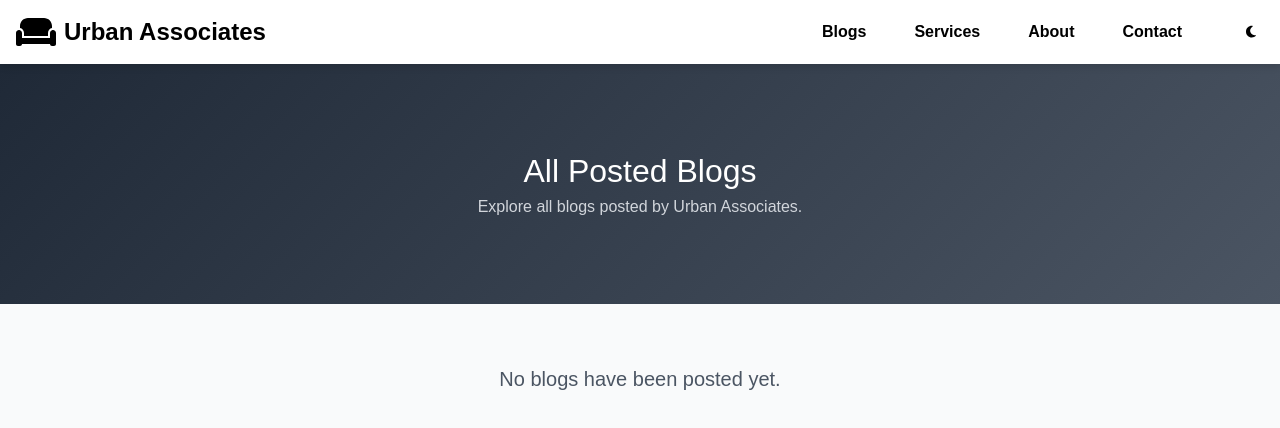
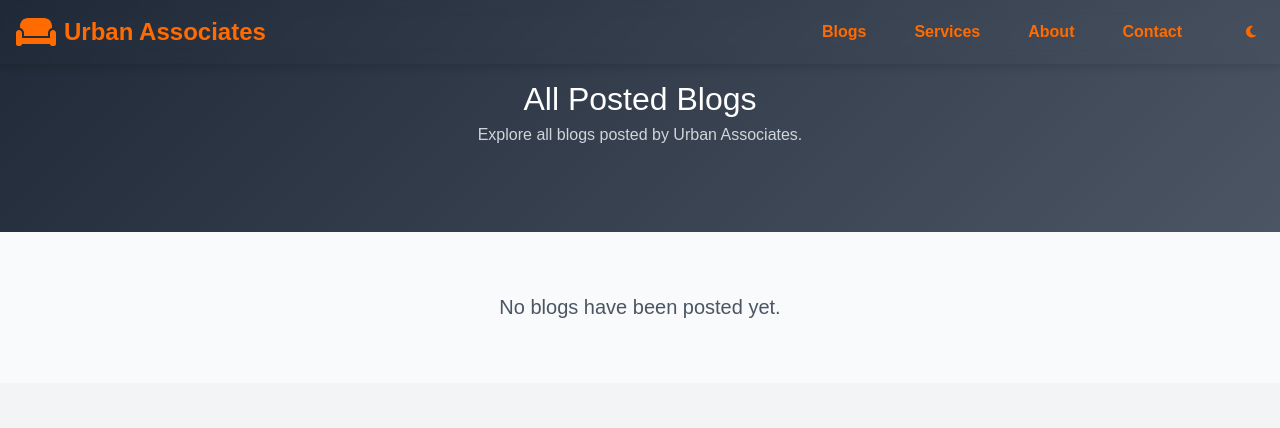
Before and after one commit to sumanthmahi/UA, a React (Vite) app: page /blogs in a window 1280 px wide. Shown: the top 428 px of the page. Built offline with nearby package versions, Linux system fonts and the light colour scheme.

Commit message:
Add files via upload

```diff
--- a/public/index.html
+++ b/public/index.html
@@ -1,3 +1,77 @@
+<!DOCTYPE html>
+<html lang="en">
+
 <head>
-  <link href="https://fonts.googleapis.com/css2?family=Montserrat:wght@300;400;500;600;700&display=swap" rel="stylesheet">
-</head>
+  <meta charset="UTF-8">
+  <meta name="viewport" content="width=device-width, initial-scale=1.0">
+  <title>Urban Associates</title>
+  <!-- Font Awesome -->
+  <link rel="stylesheet" href="https://cdnjs.cloudflare.com/ajax/libs/font-awesome/6.0.0/css/all.min.css">
+  <!-- Google Fonts -->
+  <link href="https://fonts.googleapis.com/css2?family=Montserrat:wght@300;400;500;600;700&display=swap"
+    rel="stylesheet">
+  <!-- Framer Motion replacement with basic CSS animations -->
+  <style>
+    * {
+      margin: 0;
+      padding: 0;
+      box-sizing: border-box;
+      transition: all 0.3s ease;
+    }
+
+    body {
+      font-family: 'Montserrat', sans-serif;
+      line-height: 1.6;
+      overflow-x: hidden;
+    }
+
+    /* Dark mode styles */
+    body.dark-mode {
+      background-color: #121212;
+      color: #f4f4f4;
+    }
+
+    /* Navigation Styles */
+    .navbar {
+      position: sticky;
+      top: 0;
+      z-index: 1000;
+      backdrop-filter: blur(8px);
+      background-color: rgba(255, 255, 255, 0.9);
+    }
+
+    .dark-mode .navbar {
+      background-color: rgba(18, 18, 18, 0.9);
+    }
+
+    .nav-container {
+      max-width: 1280px;
+      margin: 0 auto;
+      padding: 1rem;
+      display: flex;
+      justify-content: space-between;
+      align-items: center;
+    }
+
+    .nav-logo {
+      display: flex;
+      align-items: center;
+      gap: 0.5rem;
+      text-decoration: none;
+      color: inherit;
+    }
+
+    .nav-links {
+      display: flex;
+      gap: 2rem;
+    }
+
+    .nav-link {
+      text-decoration: none;
+      color: inherit;
+      position: relative;
+      font-weight: 500;
+    }
+
+    .nav-link::after {
+      content: '';
--- a/src/App.jsx
+++ b/src/App.jsx
@@ -30,16 +30,17 @@ function App() {
                 <HeroSection />
                 <div id="about"><About /></div>
                 <Blogs />
-                <div id="projects"></div>
-                <Projects />
+                {/* <div id="projects"></div>
+                <Projects /> */}
                 <div id="services"><Services /></div>
                 <Design />
                 <div id="contact"><Contact /></div>
                 <Footer />
               </>
             } />
+
+            <Route path="/admin/blogs" element={<AdminBlogs />} />
             <Route path="/blogs" element={<AllBlogs />} />
-            <Route path="/admin/blogs" element={<AdminBlogs />} />
           </Routes>
           <SpeedInsights />
         </div>
--- a/src/components/Allblogs/AllBlogs.jsx
+++ b/src/components/Allblogs/AllBlogs.jsx
@@ -18,7 +18,8 @@ const AllBlogs = () => {
         position: 'relative',
         height: '30vh',
         background: 'linear-gradient(135deg, #1f2937 0%, #4b5563 100%)',
-        overflow: 'hidden'
+        overflow: 'hidden',
+        marginTop: '-9vh'
       }}>
         <div style={{
           position: 'relative',
--- a/src/components/Blogs.jsx
+++ b/src/components/Blogs.jsx
@@ -51,7 +51,7 @@ const Blogs = () => {
         <div style={{
             minHeight: '100vh',
             backgroundColor: isDarkMode ? '#121212' : '#f3f4f6',
-            transition: 'background-color 0.3s'
+            transition: 'background-color 0.3s',
         }}>
             {/* Hero Section */}
             <section style={{
--- a/src/components/Contact.jsx
+++ b/src/components/Contact.jsx
@@ -87,7 +87,6 @@ const Contact = () => {
           Have a project in mind? Fill out the form below or contact us directly.
         </p>
       </motion.div>
-
       <div style={{
         maxWidth: '1200px',
         margin: '0 auto'
@@ -185,8 +184,14 @@ const Contact = () => {
                   name="phone"
                   type="tel"
                   value={formData.phone}
-                  onChange={handleInputChange}
+                  onChange={(e) => {
+                    const value = e.target.value;
+                    if (/^\d{0,10}$/.test(value)) {
+                      handleInputChange(e);
+                    }
+                  }}
                   placeholder="Your Phone"
+                  maxLength={10}
                   style={{
                     width: '100%',
                     padding: '0.75rem',
@@ -199,6 +204,7 @@ const Contact = () => {
                     transition: 'background-color 0.3s, border-color 0.3s, color 0.3s'
                   }}
                 />
+
               </div>
               <div style={{ display: 'flex', flexDirection: 'column', gap: '0.5rem' }}>
                 <label
@@ -265,7 +271,7 @@ const Contact = () => {
               disabled={loading}
               afterContent={loading ? 'Sending...' : 'Send'}
             >
-              {loading ? 'Sending...' : 'Send Message'}
+              {loading ? 'Sending...' : 'Enquire Now'}
             </StyledButton>
           </div>
 
@@ -284,7 +290,7 @@ const Contact = () => {
                 <strong>Email:</strong> urbanassociated@gmail.com
               </p>
               <p style={{ fontSize: '1rem', color: isDarkMode ? '#d1d5db' : '#4b5563', marginBottom: '0.5rem' }}>
-                <strong>Phone:</strong> +91 0000000000
+                <strong>Phone:</strong> +91 8147472078
               </p>
               <p style={{ fontSize: '1rem', color: isDarkMode ? '#d1d5db' : '#4b5563' }}>
                 <strong>Address:</strong> Bengaluru, karnataka, India
@@ -307,12 +313,12 @@ const Contact = () => {
                 title="Office Location"
               ></iframe>
             </motion.div>
-            <StyledButton
+            {/* <StyledButton
               onClick={() => alert('functionality not implemented yet')}
               afterContent="Schedule Now"
             >
               Book a Free Consultation
-            </StyledButton>
+            </StyledButton> */}
           </div>
         </motion.div>
 
--- a/src/components/Design.jsx
+++ b/src/components/Design.jsx
@@ -80,7 +80,7 @@ const roomTemplates = {
     { type: "rug", x: 30, y: 35, width: 20, height: 5 },
   ],
   "Pooja Room": [
-    { type: "poojaUnit", x: 10, y: 10, width: 20, height: 20 }, // Northeast for Vastu
+    { type: "poojaUnit", x: 10, y: 10, width: 20, height: 20 },
     { type: "lamp", x: 40, y: 10, width: 10, height: 10 },
     { type: "rug", x: 15, y: 35, width: 15, height: 5 },
   ],
@@ -1022,7 +1022,10 @@ const Design = () => {
             </p>
             <StyledButton
               afterContent="Book Now"
-              onClick={() => alert('functionality not implemented yet')}
+              onClick={() => {
+                const element = document.getElementById('contact');
+                element?.scrollIntoView({ behavior: 'smooth' });
+              }}
             >
               Schedule a Consultation
             </StyledButton>
--- a/src/components/Navbar.jsx
+++ b/src/components/Navbar.jsx
@@ -6,7 +6,21 @@ import { useTheme } from '../context/ThemeContext';
 const Navbar = () => {
   const [isOpen, setIsOpen] = useState(false);
   const [isMobile, setIsMobile] = useState(window.innerWidth < 640);
+  const [scrollProgress, setScrollProgress] = useState(0);
   const { isDarkMode, toggleTheme } = useTheme();
+
+  // Add scroll progress calculation
+  useEffect(() => {
+    const handleScroll = () => {
+      const totalScroll = document.documentElement.scrollHeight - window.innerHeight;
+      const currentScroll = window.pageYOffset;
+      const scrollPercentage = (currentScroll / totalScroll) * 100;
+      setScrollProgress(scrollPercentage);
+    };
+
+    window.addEventListener('scroll', handleScroll);
+    return () => window.removeEventListener('scroll', handleScroll);
+  }, []);
 
   // Style constants
   const navStyles = {
@@ -35,24 +49,24 @@ const Navbar = () => {
     logoContainer: {
       display: 'flex',
       alignItems: 'center',
-      flexShrink: 0
+      flexShrink: 0,
     },
     logoIcon: {
       fontSize: '2rem',
-      color: isDarkMode ? '#ffffff' : '#000000',
+      color: '#FF6B00', // Changed to orange
       marginRight: '0.5rem',
       transition: 'color 0.3s ease'
     },
     logoText: {
       fontSize: '1.5rem',
-      color: isDarkMode ? '#ffffff' : '#000000',
+      color: '#FF6B00', // Changed to orange
       fontWeight: 600,
       marginRight: 'auto',
       transition: 'color 0.3s ease'
     },
     mobileLogoText: {
       fontSize: '1.2rem',
-      color: isDarkMode ? '#ffffff' : '#000000',
+      color: '#FF6B00', // Changed to orange
       fontWeight: 'bold',
       marginRight: 'auto',
       transition: 'color 0.3s ease'
@@ -62,13 +76,13 @@ const Navbar = () => {
       gap: '2rem'
     },
     navLink: {
-      color: isDarkMode ? '#ffffff' : ' #000000',
+      color: '#FF6B00', // Changed to orange
       textDecoration: 'none',
       fontSize: '1rem',
       padding: '0.5rem',
       transition: 'color 0.3s ease',
       fontFamily: 'Montserrat, sans-serif',
-      fontWeight: 700,
+      fontWeight: 800,
       position: 'relative'
     },
     mobileMenuButton: {
@@ -107,7 +121,7 @@ const Navbar = () => {
     mobileLink: {
       display: 'block',
       padding: '0.75rem',
-      color: isDarkMode ? '#ffffff' : '#000000',
+      color: '#FF6B00', // Changed to orange
       textDecoration: 'none',
       fontSize: '1rem',
       transition: 'all 0.3s',
@@ -120,11 +134,23 @@ const Navbar = () => {
       cursor: 'pointer',
       padding: '0.5rem',
       marginLeft: '1rem',
-      color: isDarkMode ? '#ffffff' : '#000000',
+      // color: isDarkMode ? '#ffffff' : '#000000',
+      color: '#FF6800',
       transition: 'color 0.3s ease'
+    },
+    progressLine: {
+      position: 'absolute',
+      bottom: 0,
+      left: 0,
+      height: '2px',
+      backgroundColor: '#FF6B00',
+      transform: `scaleX(${scrollProgress / 100})`,
+      transformOrigin: 'left',
+      transition: 'transform 0.2s ease-out',
+      willChange: 'transform',
+      width: '100%'
     }
   };
-
   // Navigation links data
   const navLinks = [
     { name: 'Blogs', href: '/blogs' },
@@ -157,6 +183,8 @@ const Navbar = () => {
 
   return (
     <nav style={navStyles.nav}>
+      {/* Add progress line as first child of nav */}
+      <div style={navStyles.progressLine} />
       <div style={navStyles.container}>
         <div style={navStyles.navInner}>
           <div style={navStyles.logoContainer}>
@@ -310,7 +338,7 @@ const Navbar = () => {
             height: 2px;
             bottom: 0;
             left: 0;
-            background-color: ${isDarkMode ? '#ffffff' : '#000000'};
+            background-color: #FF6B00; // Changed to orange
             transition: width 0.3s ease-in-out;
           }
 
```
